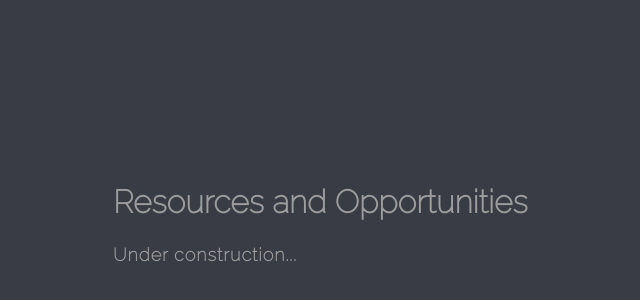
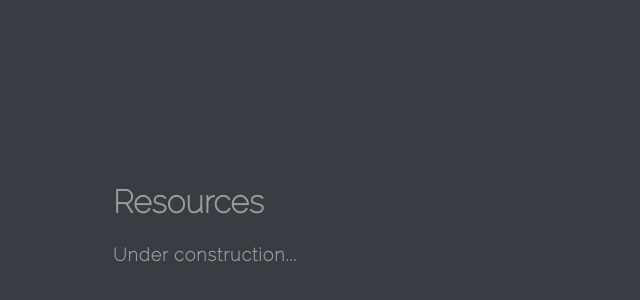
Before and after one commit to jvlyn/jvlyn.github.io, a plain HTML site: page resources.html in a window 1280 px wide. Shown: the part 174-474 px from the top of the page, without its empty margins (207-847 px from the left). Drawn offline with Linux system fonts and the light colour scheme.

Commit message:
minor tweaks

```diff
--- a/resources.html
+++ b/resources.html
@@ -78,7 +78,7 @@
   <body>
 
   <div class="container centered">
-      <h1>Resources and Opportunities</h1>
+      <h1>Resources</h1>
 
       <h4 class="body">
         Under construction...
```
Also changed, not shown: index.html (+1 -0 lines).
